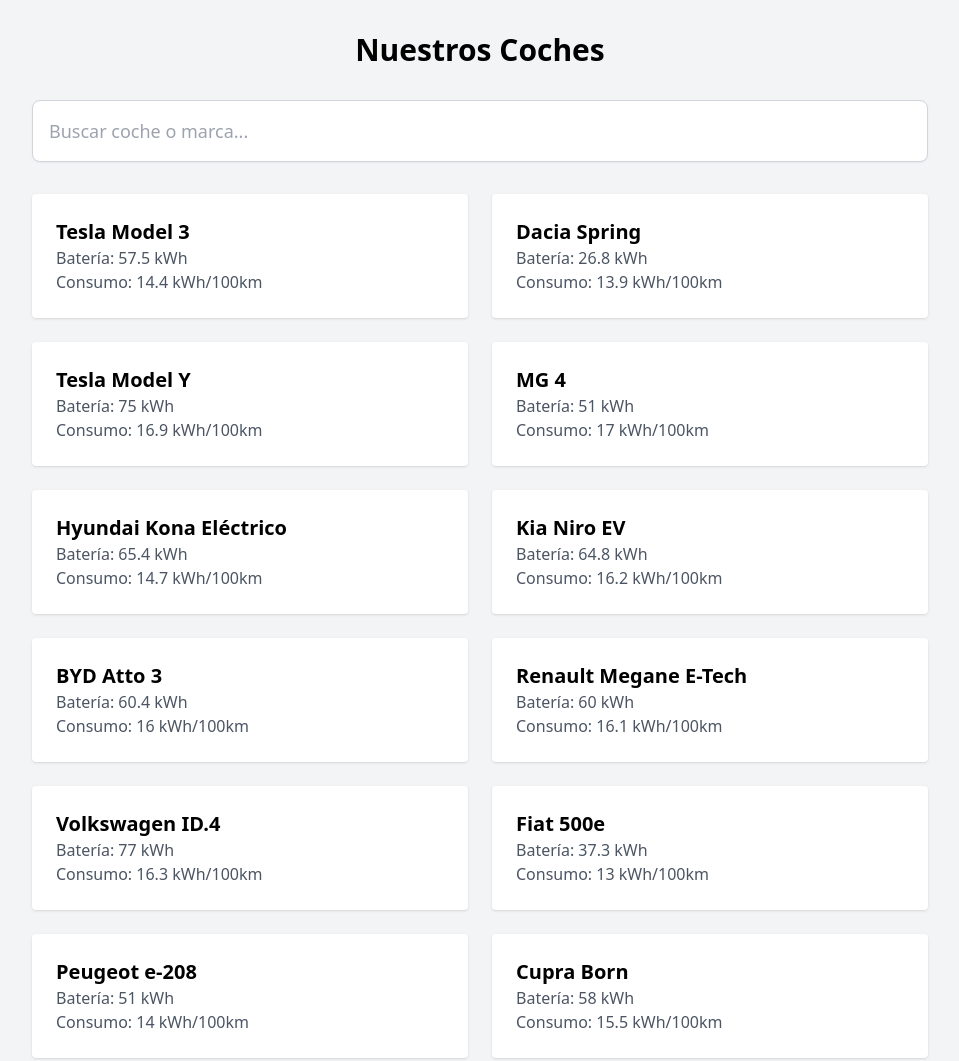
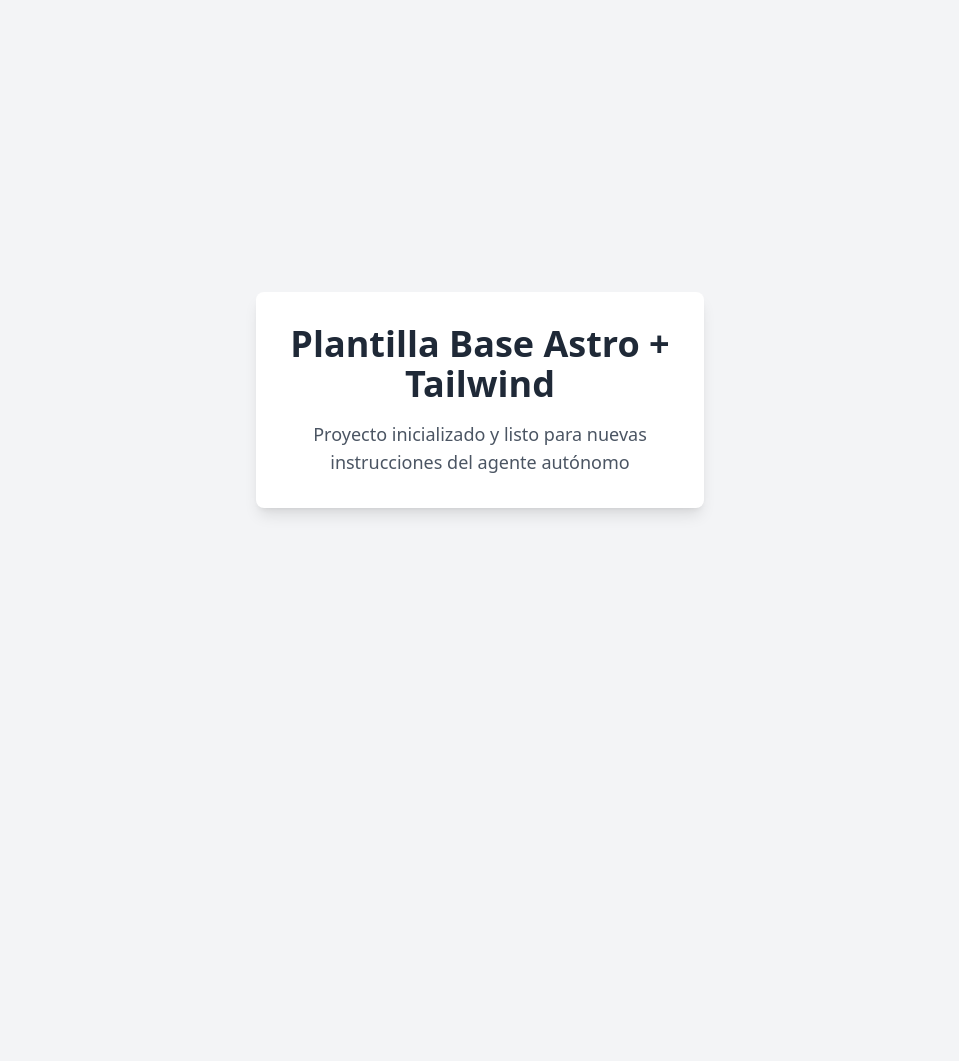
Before and after one commit to saupepui/gemini, an Astro site: page / in a window 1280 px wide. Shown: the top 1061 px of the page, without its empty margins (160-1119 px from the left). After the commit the page ends 800 px from the top, so only its background shows below. Built offline with nearby package versions, Linux system fonts and the light colour scheme; Astro itself is replaced by a stand-in of ours.

Commit message:
Refactor: Limpieza total para crear Plantilla Maestra

```diff
--- a/backlog.txt
+++ b/backlog.txt
@@ -1 +1 @@
-El diseño de Tailwind sigue sin cargar. Aplica esta corrección obligatoria: 1) Busca el archivo que contiene la etiqueta <head> principal (seguramente sea 'src/layouts/Layout.astro' o 'src/pages/coches/[id].astro'). 2) Inserta EXACTAMENTE esta línea: <script src="https://cdn.tailwindcss.com"></script> justo antes del cierre </head>. 3) Ve a 'src/components/Simulador.astro' y asegúrate de que el contenedor principal del simulador tiene estas clases exactas: class="bg-white rounded-lg shadow-xl p-8 max-w-lg mx-auto my-10 border border-gray-200 text-gray-800". Haz git add, commit con --no-gpg-sign, y git push origin main.
+Transforma este proyecto en una plantilla base vacía (Boilerplate) de Astro y Tailwind. Instrucciones: 1) Elimina mediante comandos de terminal los archivos y carpetas específicas del proyecto anterior: 'src/data/coches.json', 'src/components/Simulador.astro' y el directorio entero 'src/pages/coches/'. 2) Edita 'src/pages/index.astro' para que sea una página limpia y genérica. Debe contener un <main> centrado con diseño moderno de Tailwind, un <h1> que diga 'Plantilla Base Astro + Tailwind' y un párrafo que diga 'Proyecto inicializado y listo para nuevas instrucciones del agente autónomo'. Conserva el script de Tailwind 'is:inline' en el <head>. 3) No toques los archivos de configuración (package.json, astro.config.mjs, etc.). Haz git add, git commit --no-gpg-sign con el mensaje 'Refactor: Limpieza total para crear Plantilla Maestra' y git push origin main.
--- a/src/data/coches.json
+++ /dev/null
@@ -1,258 +0,0 @@
-[
-  {
-    "id": "tesla-model-3",
-    "marca": "Tesla",
-    "modelo": "Model 3",
-    "bateria_util_kwh": 57.5,
-    "consumo_medio_kwh_100km": 14.4,
-    "potencia_carga_dc_max_kw": 170
-  },
-  {
-    "id": "dacia-spring",
-    "marca": "Dacia",
-    "modelo": "Spring",
-    "bateria_util_kwh": 26.8,
-    "consumo_medio_kwh_100km": 13.9,
-    "potencia_carga_dc_max_kw": 30
-  },
-  {
-    "id": "tesla-model-y",
-    "marca": "Tesla",
-    "modelo": "Model Y",
-    "bateria_util_kwh": 75.0,
-    "consumo_medio_kwh_100km": 16.9,
-    "potencia_carga_dc_max_kw": 250
-  },
-  {
-    "id": "mg-4",
-    "marca": "MG",
-    "modelo": "4",
-    "bateria_util_kwh": 51.0,
-    "consumo_medio_kwh_100km": 17.0,
-    "potencia_carga_dc_max_kw": 117
-  },
-  {
-    "id": "hyundai-kona-electrico",
-    "marca": "Hyundai",
-    "modelo": "Kona Eléctrico",
-    "bateria_util_kwh": 65.4,
-    "consumo_medio_kwh_100km": 14.7,
-    "potencia_carga_dc_max_kw": 102
-  },
-  {
-    "id": "kia-niro-ev",
-    "marca": "Kia",
-    "modelo": "Niro EV",
-    "bateria_util_kwh": 64.8,
-    "consumo_medio_kwh_100km": 16.2,
-    "potencia_carga_dc_max_kw": 72
-  },
-  {
-    "id": "byd-atto-3",
-    "marca": "BYD",
-    "modelo": "Atto 3",
-    "bateria_util_kwh": 60.4,
-    "consumo_medio_kwh_100km": 16.0,
-    "potencia_carga_dc_max_kw": 88
-  },
-  {
-    "id": "renault-megane-e-tech",
-    "marca": "Renault",
-    "modelo": "Megane E-Tech",
-    "bateria_util_kwh": 60.0,
-    "consumo_medio_kwh_100km": 16.1,
-    "potencia_carga_dc_max_kw": 130
-  },
-  {
-    "id": "volkswagen-id-4",
-    "marca": "Volkswagen",
-    "modelo": "ID.4",
-    "bateria_util_kwh": 77.0,
-    "consumo_medio_kwh_100km": 16.3,
-    "potencia_carga_dc_max_kw": 135
-  },
-  {
-    "id": "fiat-500e",
-    "marca": "Fiat",
-    "modelo": "500e",
-    "bateria_util_kwh": 37.3,
-    "consumo_medio_kwh_100km": 13.0,
-    "potencia_carga_dc_max_kw": 85
-  },
-  {
-    "id": "peugeot-e-208",
-    "marca": "Peugeot",
-    "modelo": "e-208",
-    "bateria_util_kwh": 51.0,
-    "consumo_medio_kwh_100km": 14.0,
-    "potencia_carga_dc_max_kw": 100
-  },
-  {
-    "id": "cupra-born",
-    "marca": "Cupra",
-    "modelo": "Born",
-    "bateria_util_kwh": 58.0,
-    "consumo_medio_kwh_100km": 15.5,
-    "potencia_carga_dc_max_kw": 120
-  },
-  {
-    "id": "audi-q4-e-tron",
-    "marca": "Audi",
-    "modelo": "Q4 e-tron",
-    "bateria_util_kwh": 77.0,
-    "consumo_medio_kwh_100km": 17.5,
-    "potencia_carga_dc_max_kw": 135
-  },
-  {
-    "id": "audi-q8-e-tron",
-    "marca": "Audi",
-    "modelo": "Q8 e-tron",
-    "bateria_util_kwh": 106.0,
-    "consumo_medio_kwh_100km": 20.1,
-    "potencia_carga_dc_max_kw": 170
-  },
-  {
-    "id": "bmw-i4",
-    "marca": "BMW",
-    "modelo": "i4",
-    "bateria_util_kwh": 80.7,
-    "consumo_medio_kwh_100km": 16.0,
-    "potencia_carga_dc_max_kw": 205
-  },
-  {
-    "id": "bmw-ix3",
-    "marca": "BMW",
-    "modelo": "iX3",
-    "bateria_util_kwh": 74.0,
-    "consumo_medio_kwh_100km": 18.5,
-    "potencia_carga_dc_max_kw": 150
-  },
-  {
-    "id": "bmw-ix",
-    "marca": "BMW",
-    "modelo": "iX",
-    "bateria_util_kwh": 105.2,
-    "consumo_medio_kwh_100km": 19.5,
-    "potencia_carga_dc_max_kw": 195
-  },
-  {
-    "id": "citroen-e-c4",
-    "marca": "Citroën",
-    "modelo": "ë-C4",
-    "bateria_util_kwh": 50.8,
-    "consumo_medio_kwh_100km": 15.0,
-    "potencia_carga_dc_max_kw": 100
-  },
-  {
-    "id": "ford-mustang-mach-e",
-    "marca": "Ford",
-    "modelo": "Mustang Mach-E",
-    "bateria_util_kwh": 91.0,
-    "consumo_medio_kwh_100km": 17.3,
-    "potencia_carga_dc_max_kw": 150
-  },
-  {
-    "id": "mercedes-eqa",
-    "marca": "Mercedes-Benz",
-    "modelo": "EQA",
-    "bateria_util_kwh": 66.5,
-    "consumo_medio_kwh_100km": 16.0,
-    "potencia_carga_dc_max_kw": 100
-  },
-  {
-    "id": "mercedes-eqb",
-    "marca": "Mercedes-Benz",
-    "modelo": "EQB",
-    "bateria_util_kwh": 66.5,
-    "consumo_medio_kwh_100km": 16.5,
-    "potencia_carga_dc_max_kw": 100
-  },
-  {
-    "id": "mercedes-eqe",
-    "marca": "Mercedes-Benz",
-    "modelo": "EQE",
-    "bateria_util_kwh": 90.6,
-    "consumo_medio_kwh_100km": 15.5,
-    "potencia_carga_dc_max_kw": 170
-  },
-  {
-    "id": "nissan-ariya",
-    "marca": "Nissan",
-    "modelo": "Ariya",
-    "bateria_util_kwh": 87.0,
-    "consumo_medio_kwh_100km": 18.2,
-    "potencia_carga_dc_max_kw": 130
-  },
-  {
-    "id": "nissan-leaf",
-    "marca": "Nissan",
-    "modelo": "Leaf",
-    "bateria_util_kwh": 59.0,
-    "consumo_medio_kwh_100km": 18.0,
-    "potencia_carga_dc_max_kw": 50
-  },
-  {
-    "id": "opel-corsa-electric",
-    "marca": "Opel",
-    "modelo": "Corsa-e",
-    "bateria_util_kwh": 51.0,
-    "consumo_medio_kwh_100km": 14.5,
-    "potencia_carga_dc_max_kw": 100
-  },
-  {
-    "id": "polestar-2",
-    "marca": "Polestar",
-    "modelo": "2",
-    "bateria_util_kwh": 78.0,
-    "consumo_medio_kwh_100km": 17.0,
-    "potencia_carga_dc_max_kw": 205
-  },
-  {
-    "id": "porsche-taycan",
-    "marca": "Porsche",
-    "modelo": "Taycan",
-    "bateria_util_kwh": 89.0,
-    "consumo_medio_kwh_100km": 20.0,
-    "potencia_carga_dc_max_kw": 270
-  },
-  {
-    "id": "skoda-enyaq-iv",
-    "marca": "Skoda",
-    "modelo": "Enyaq iV",
-    "bateria_util_kwh": 77.0,
-    "consumo_medio_kwh_100km": 16.0,
-    "potencia_carga_dc_max_kw": 135
-  },
-  {
-    "id": "volvo-ex30",
-    "marca": "Volvo",
-    "modelo": "EX30",
-    "bateria_util_kwh": 64.0,
-    "consumo_medio_kwh_100km": 15.7,
-    "potencia_carga_dc_max_kw": 153
-  },
-  {
-    "id": "volvo-xc40-recharge",
-    "marca": "Volvo",
-    "modelo": "XC40 Recharge",
-    "bateria_util_kwh": 78.0,
-    "consumo_medio_kwh_100km": 18.5,
-    "potencia_carga_dc_max_kw": 150
-  },
-  {
-    "id": "smart-1",
-    "marca": "Smart",
-    "modelo": "#1",
-    "bateria_util_kwh": 62.0,
-    "consumo_medio_kwh_100km": 16.5,
-    "potencia_carga_dc_max_kw": 150
-  },
-  {
-    "id": "byd-dolphin",
-    "marca": "BYD",
-    "modelo": "Dolphin",
-    "bateria_util_kwh": 60.4,
-    "consumo_medio_kwh_100km": 15.9,
-    "potencia_carga_dc_max_kw": 88
-  }
-]
--- a/src/pages/index.astro
+++ b/src/pages/index.astro
@@ -1,43 +1,16 @@
 ---
-import coches from '../data/coches.json';
 ---
 
 <html lang="es">
 	<head>
 		<meta charset="utf-8" />
-		<title>Catálogo de Coches Eléctricos</title>
+		<title>Plantilla Base Astro + Tailwind</title>
         <script is:inline src="https://cdn.tailwindcss.com"></script>
 	</head>
-	<body class="bg-gray-100 p-8">
-		<main class="max-w-4xl mx-auto">
-			<h1 class="text-3xl font-bold mb-8 text-center">Nuestros Coches</h1>
-            <input type="text" id="buscador" placeholder="Buscar coche o marca..." class="w-full p-4 mb-8 border border-gray-300 rounded-lg shadow-sm text-lg">
-			<div class="grid grid-cols-1 md:grid-cols-2 gap-6" id="grid-coches">
-				{coches.map((coche) => (
-					<a href={`/coches/${coche.id}`} class="bg-white p-6 rounded shadow hover:shadow-lg transition">
-						<h2 class="text-xl font-bold">{coche.marca} {coche.modelo}</h2>
-						<p class="text-gray-600">Batería: {coche.bateria_util_kwh} kWh</p>
-						<p class="text-gray-600">Consumo: {coche.consumo_medio_kwh_100km} kWh/100km</p>
-					</a>
-				))}
-			</div>
+	<body class="bg-gray-100 p-8 flex items-center justify-center min-h-screen">
+		<main class="max-w-md mx-auto bg-white p-8 rounded-lg shadow-lg text-center">
+			<h1 class="text-4xl font-bold text-gray-800 mb-4">Plantilla Base Astro + Tailwind</h1>
+			<p class="text-gray-600 text-lg">Proyecto inicializado y listo para nuevas instrucciones del agente autónomo</p>
 		</main>
-        <script is:inline>
-            const buscador = document.getElementById('buscador');
-            const gridCoches = document.getElementById('grid-coches');
-            const tarjetas = gridCoches.querySelectorAll('a');
-
-            buscador.addEventListener('input', (e) => {
-                const busqueda = e.target.value.toLowerCase();
-                tarjetas.forEach((tarjeta) => {
-                    const texto = tarjeta.innerText.toLowerCase();
-                    if (texto.includes(busqueda)) {
-                        tarjeta.style.display = 'block';
-                    } else {
-                        tarjeta.style.display = 'none';
-                    }
-                });
-            });
-        </script>
 	</body>
 </html>
```
Also changed, not shown: src/components/Simulador.astro (deleted, +0 -74 lines), src/pages/coches/[id].astro (deleted, +0 -41 lines), tareas_completadas.txt (+7 -0 lines).
